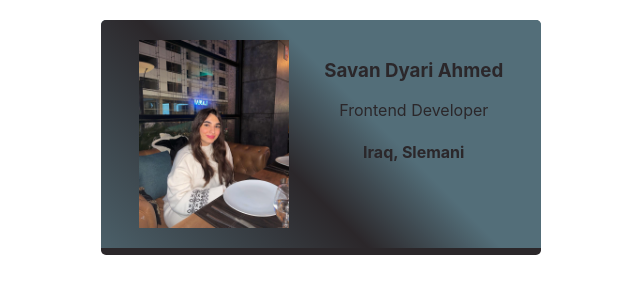
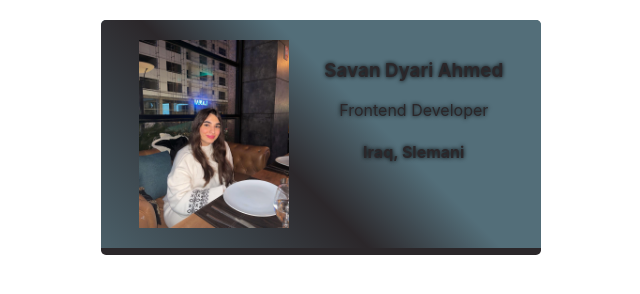
Before and after one commit to Savann0/business-card, a plain HTML site: page index.html in a window 1280 px wide. Shown: the whole page, without its empty margins (319-959 px from the left). Drawn offline with Linux system fonts and the light colour scheme.

Commit message:
Update styles.css

```diff
--- a/styles.css
+++ b/styles.css
@@ -1,10 +1,5 @@
 body {
     margin: 20px;
-    /*
-    Challenge:
-    Find a web safe font you like, and add it
-    to your card.
-    */
     font-family: -apple-system, BlinkMacSystemFont, 'Segoe UI', Roboto, Oxygen, Ubuntu, Cantarell, 'Open Sans', 'Helvetica Neue', sans-serif ;
 }
 
@@ -22,6 +17,7 @@ body {
    background-color: #536e79;
     border-bottom: 7px solid #2b272a;
     color: #2b272a;
+    text-shadow: 0px 0px 4px black;
     border-radius: 5px;
     background-image: linear-gradient(
   45deg,
```
